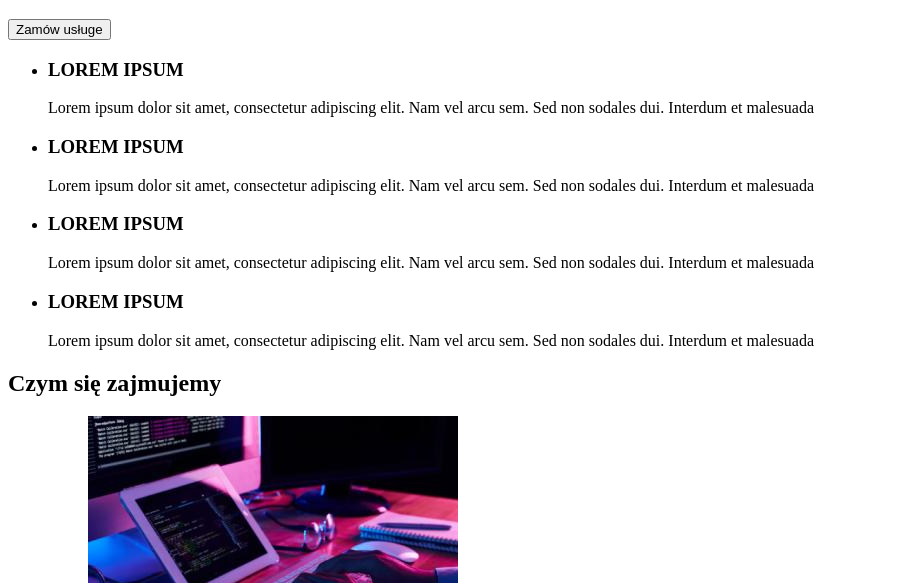
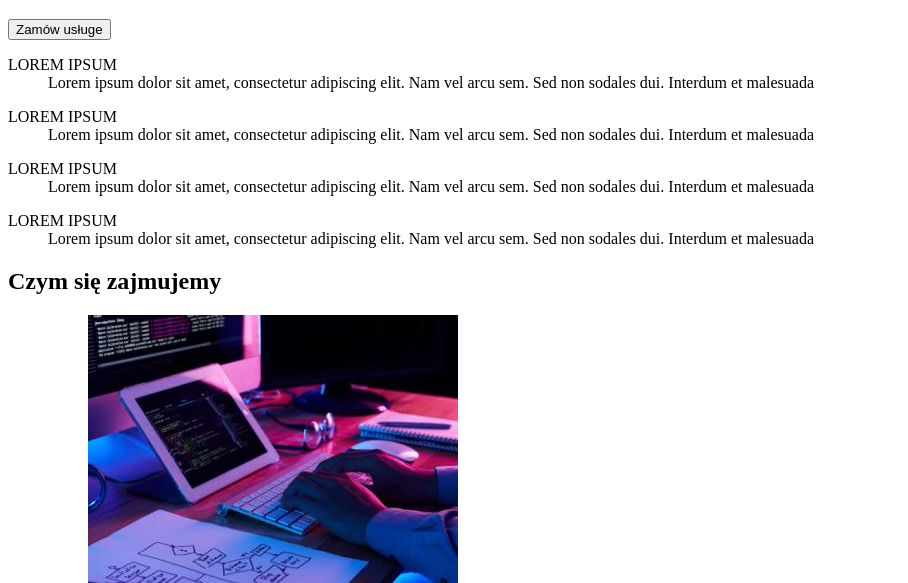
Before and after one commit to KamilSzafranski/goit-markup-hw-01, a plain HTML site: page index.html in a window 1280 px wide. Shown: the part 217-800 px from the top of the page, without its empty margins (0-908 px from the left). Drawn offline with Linux system fonts and the light colour scheme.

Commit message:
Update index.html

```diff
--- a/index.html
+++ b/index.html
@@ -29,44 +29,34 @@
         </header>
         <main>
             <section>
-                <ul>
-                    <li>
-                        <div>
-                            <h3>LOREM IPSUM</h3>
-                            <p>
-                                Lorem ipsum dolor sit amet, consectetur adipiscing elit. Nam vel
-                                arcu sem. Sed non sodales dui. Interdum et malesuada
-                            </p>
-                        </div>
-                    </li>
-                    <li>
-                        <div>
-                            <h3>LOREM IPSUM</h3>
-                            <p>
-                                Lorem ipsum dolor sit amet, consectetur adipiscing elit. Nam vel
-                                arcu sem. Sed non sodales dui. Interdum et malesuada
-                            </p>
-                        </div>
-                    </li>
-                    <li>
-                        <div>
-                            <h3>LOREM IPSUM</h3>
-                            <p>
-                                Lorem ipsum dolor sit amet, consectetur adipiscing elit. Nam vel
-                                arcu sem. Sed non sodales dui. Interdum et malesuada
-                            </p>
-                        </div>
-                    </li>
-                    <li>
-                        <div>
-                            <h3>LOREM IPSUM</h3>
-                            <p>
-                                Lorem ipsum dolor sit amet, consectetur adipiscing elit. Nam vel
-                                arcu sem. Sed non sodales dui. Interdum et malesuada
-                            </p>
-                        </div>
-                    </li>
-                </ul>
+                <dl>
+                    <dt>LOREM IPSUM</dt>
+                    <dd>
+                        Lorem ipsum dolor sit amet, consectetur adipiscing elit. Nam vel arcu sem.
+                        Sed non sodales dui. Interdum et malesuada
+                    </dd>
+                </dl>
+                <dl>
+                    <dt>LOREM IPSUM</dt>
+                    <dd>
+                        Lorem ipsum dolor sit amet, consectetur adipiscing elit. Nam vel arcu sem.
+                        Sed non sodales dui. Interdum et malesuada
+                    </dd>
+                </dl>
+                <dl>
+                    <dt>LOREM IPSUM</dt>
+                    <dd>
+                        Lorem ipsum dolor sit amet, consectetur adipiscing elit. Nam vel arcu sem.
+                        Sed non sodales dui. Interdum et malesuada
+                    </dd>
+                </dl>
+                <dl>
+                    <dt>LOREM IPSUM</dt>
+                    <dd>
+                        Lorem ipsum dolor sit amet, consectetur adipiscing elit. Nam vel arcu sem.
+                        Sed non sodales dui. Interdum et malesuada
+                    </dd>
+                </dl>
             </section>
             <section>
                 <h2>Czym się zajmujemy</h2>
@@ -142,6 +132,7 @@
                                     alt="Jonh Doe"
                                     width="270"
                                     height="260"
+                                    S
                                 />
                                 <figcaption>
                                     <p>John Doe</p>
```
